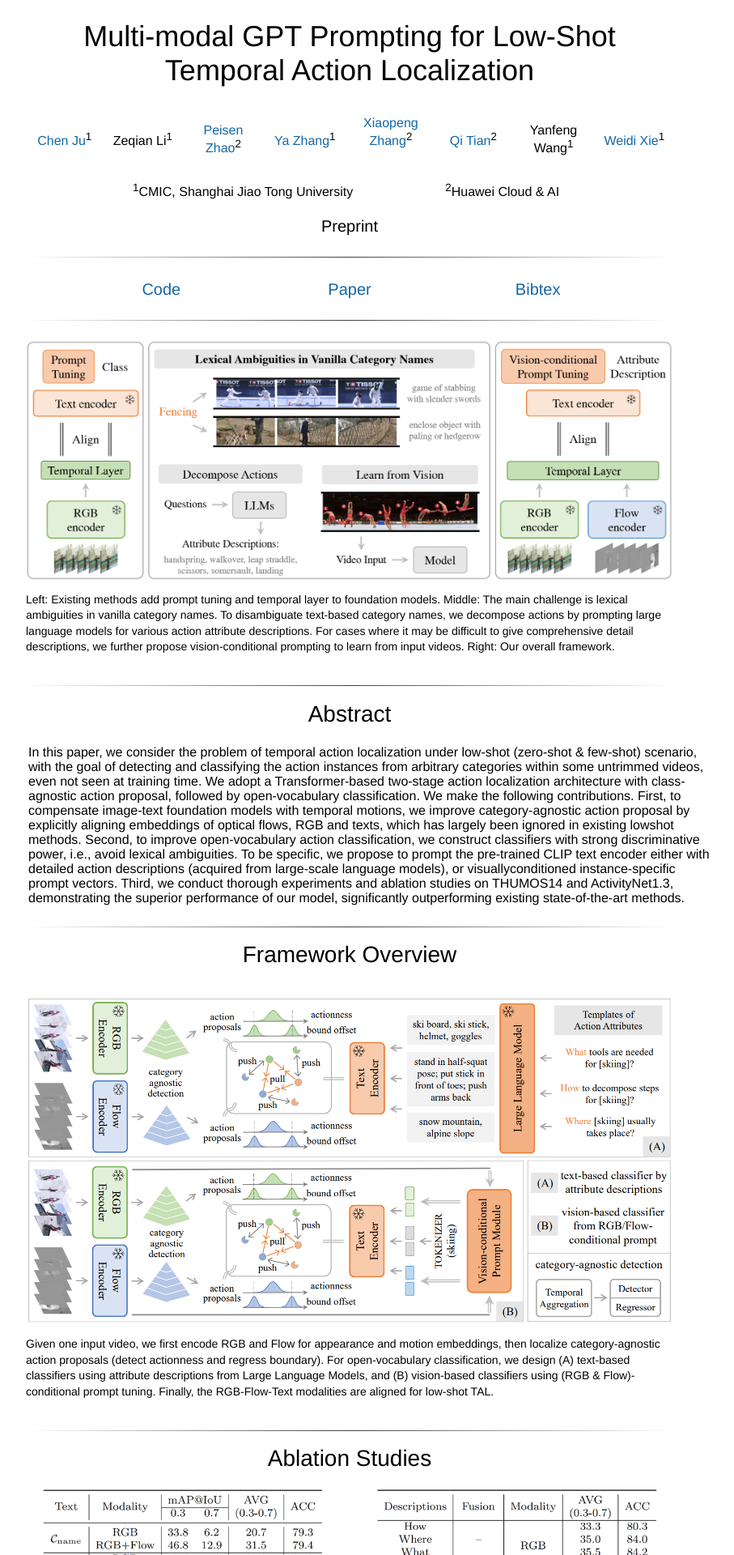
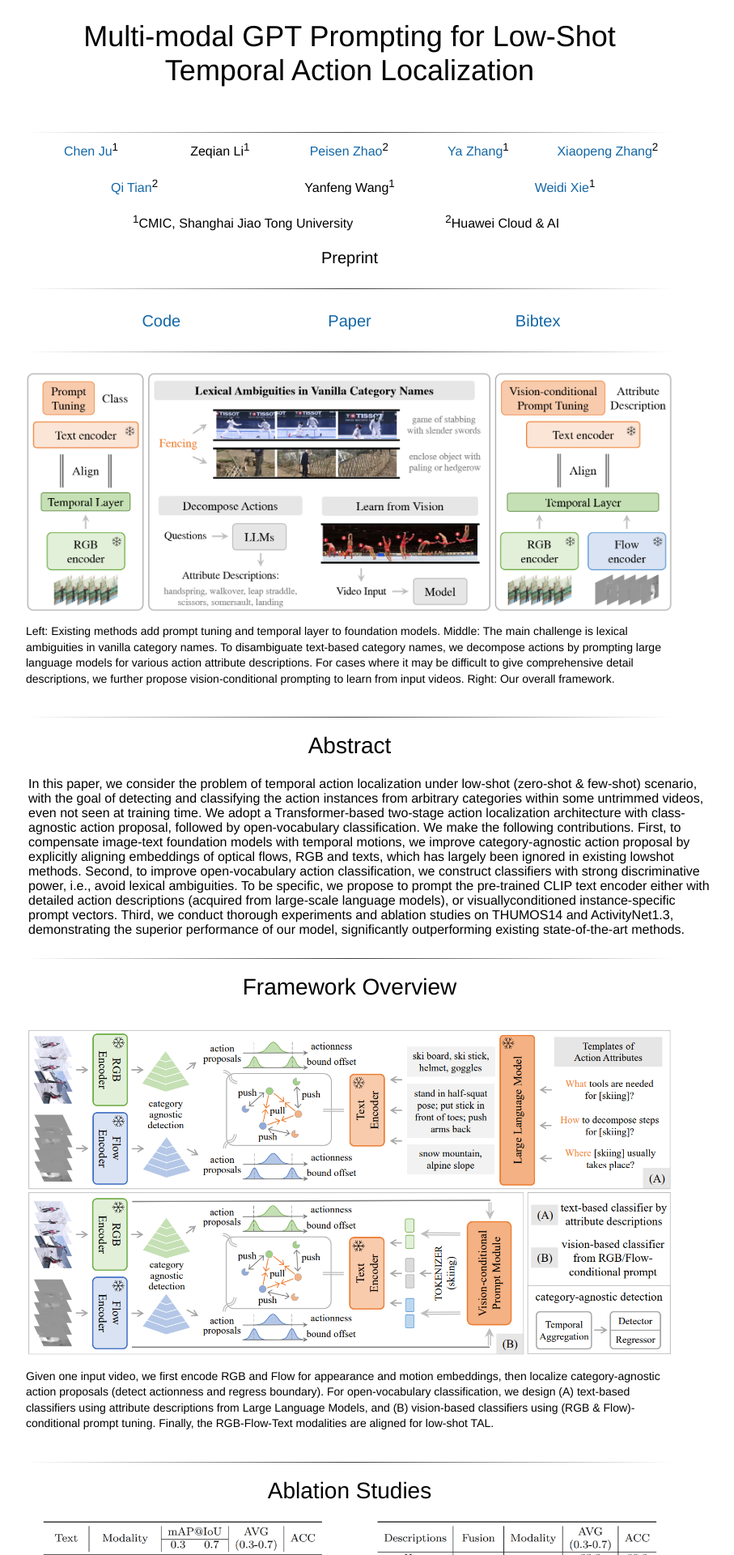
Before and after one commit to ju-chen/Voide1220.github.io, a Jekyll site: the page GPT_prompt/index.html, which Jekyll copies as it is, in a window 1280 px wide. Shown: the top 1920 px of the page at 81% size, without its empty margins (208-1115 px from the left). Built offline with Jekyll 4.4.1, drawn with Linux system fonts in a browser that asks for light colours; some web fonts are replaced.

Commit message:
Update index.html

```diff
--- a/GPT_prompt/index.html
+++ b/GPT_prompt/index.html
@@ -173,12 +173,15 @@
 	<center>
 	<span style="font-size:36px">Multi-modal GPT Prompting for Low-Shot Temporal Action Localization</span><br><br><br>
 	</center>
+
+	<br><hr>
 	<table align="center" width="800px">
             <tbody><tr>
                     <td align="center" width="160px">
               <center>
                 <span style="font-size:16px"><a href="https://ju-chen.github.io/">Chen Ju</a><sup>1</sup></span>
                 </center>
+
                 </td>
                     <td align="center" width="160px">
               <center>
@@ -201,10 +204,14 @@
               <center>
                 <span style="font-size:16px"><a href="https://scholar.google.com.hk/citations?user=Ud6aBAcAAAAJ&hl=zh-CN&oi=ao">Xiaopeng Zhang</a><sup>2</sup></span>
                 </center>
+                </tr>
 
-		<br/>
+        </tbody></table><br>
 
-                </td>
+
+
+	<table align="center" width="800px">
+                <tr>
                     <td align="center" width="160px">
               <center>
                 <span style="font-size:16px"><a href="https://scholar.google.com.hk/citations?user=61b6eYkAAAAJ&hl=zh-CN">Qi Tian</a><sup>2</sup></span>
@@ -224,6 +231,8 @@
             </tr>
 
         </tbody></table><br>
+
+
 
 	  <table align="center" width="700px">
             <tbody><tr>
```
